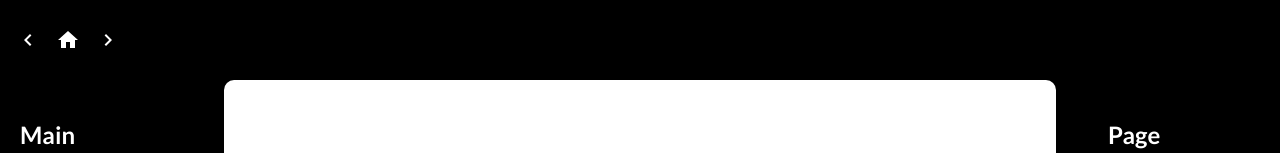
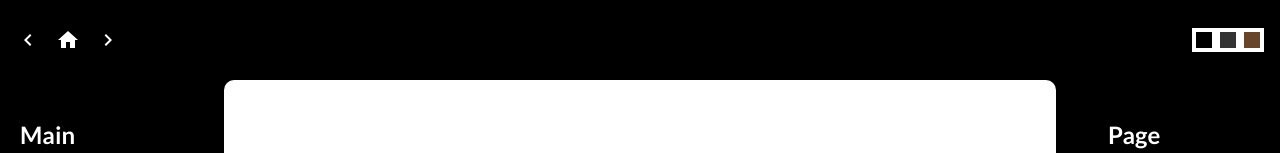
Before and after one commit to krishna-chaitanya-piratla/dev-prep-notes, a React (Create React App) app in the folder frontend/: page / in a window 1280 px wide. Shown: the top 153 px of the page. Built offline with nearby package versions, Linux system fonts and the light colour scheme; a web font is replaced by a local one.

Commit message:
Add ColorPicker component to set the background color theme

```diff
--- /dev/null
+++ b/frontend/src/components/ColorPicker.tsx
@@ -0,0 +1,22 @@
+import React from 'react';
+import { observer } from 'mobx-react-lite';
+import appStore from '../stores/AppStore';
+import { ColorPickerWrapper, ColorDiv } from '../styles/ColorPicker';
+
+const ColorPicker: React.FC = observer(() => {
+  const colors = ['#000000', '#333333', '#674529'];
+
+  return (
+    <ColorPickerWrapper>
+      {colors.map((color) => (
+        <ColorDiv
+          key={color}
+          color={color}
+          onClick={() => appStore.setNavBackgroundColor(color)}
+        />
+      ))}
+    </ColorPickerWrapper>
+  );
+});
+
+export default ColorPicker;
--- a/frontend/src/components/Header.tsx
+++ b/frontend/src/components/Header.tsx
@@ -3,6 +3,7 @@ import { HeaderWrapper, IconContainer } from '../styles/Header';
 import KeyboardArrowLeftIcon from '@mui/icons-material/KeyboardArrowLeft';
 import HomeIcon from '@mui/icons-material/Home';
 import KeyboardArrowRightIcon from '@mui/icons-material/KeyboardArrowRight';
+import ColorPicker from './ColorPicker';
 
 const Header: React.FC = () => {
   return (
@@ -12,6 +13,7 @@ const Header: React.FC = () => {
         <HomeIcon />
         <KeyboardArrowRightIcon />
       </IconContainer>
+      <ColorPicker />
     </HeaderWrapper>
   );
 };
--- /dev/null
+++ b/frontend/src/stores/AppStore.ts
@@ -0,0 +1,18 @@
+import { makeAutoObservable } from 'mobx';
+
+class AppStore {
+  navBackgroundColor: string;
+
+  constructor() {
+    this.navBackgroundColor = getComputedStyle(document.documentElement).getPropertyValue('--background-color');
+    makeAutoObservable(this);
+  }
+
+  setNavBackgroundColor(color: string) {
+    this.navBackgroundColor = color;
+    document.documentElement.style.setProperty('--background-color', color);
+  }
+}
+
+const appStore = new AppStore();
+export default appStore;
--- /dev/null
+++ b/frontend/src/styles/ColorPicker.tsx
@@ -0,0 +1,16 @@
+import styled from 'styled-components';
+
+
+export const ColorPickerWrapper = styled.div`
+  display: flex;
+  margin-left: auto; /* Push to the right */
+  background-color: white;
+`;
+
+export const ColorDiv = styled.div<{ color: string }>`
+  width: 1rem;
+  height: 1rem;
+  margin: 0.25rem;
+  background-color: ${({ color }) => color};
+  cursor: pointer;
+`;
--- a/frontend/src/styles/GlobalStyle.tsx
+++ b/frontend/src/styles/GlobalStyle.tsx
@@ -4,9 +4,8 @@ export const GlobalStyle = createGlobalStyle`
   :root {
     --background-color: #000000;
     --page-background-color: #ffffff;
-    --nav-theme-color: #000000;
-    --nav-background-color: var(--nav-theme-color);
-    --header-background-color: var(--nav-theme-color);
+    --nav-background-color: var(--background-color);
+    --header-background-color: var(--background-color);
     --text-color: #ffffff;
     --nav-width: 15%;
     --page-width: calc(100% - var(--nav-width));
--- a/frontend/src/styles/Header.tsx
+++ b/frontend/src/styles/Header.tsx
@@ -1,7 +1,7 @@
 import styled from 'styled-components';
 
 export const HeaderWrapper = styled.header`
-  background-color: var(--nav-background-color);
+  background-color: var(--header-background-color);
   color: var(--text-color);
   height: var(--header-height);
   width: 100%;
@@ -9,6 +9,7 @@ export const HeaderWrapper = styled.header`
   align-items: center;
   padding: 0 1rem;
   box-sizing: border-box;
+  justify-content: space-between;
 `;
 
 export const IconContainer = styled.div`
```
